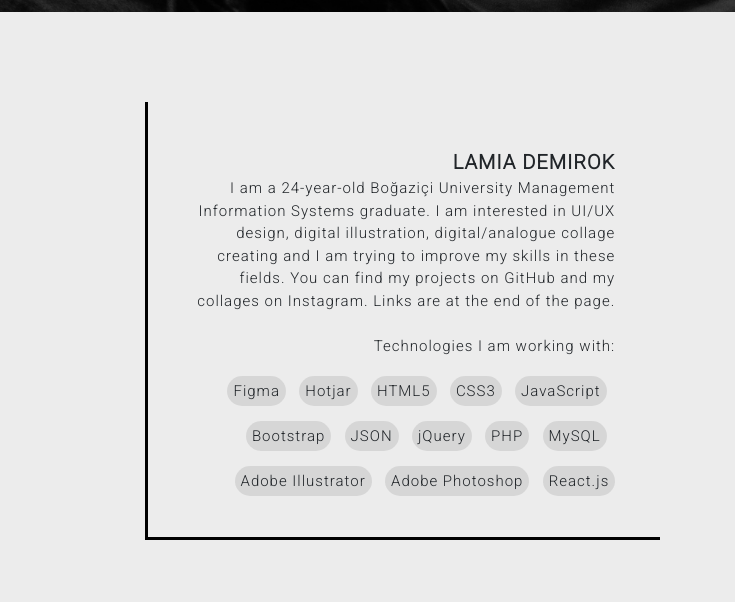
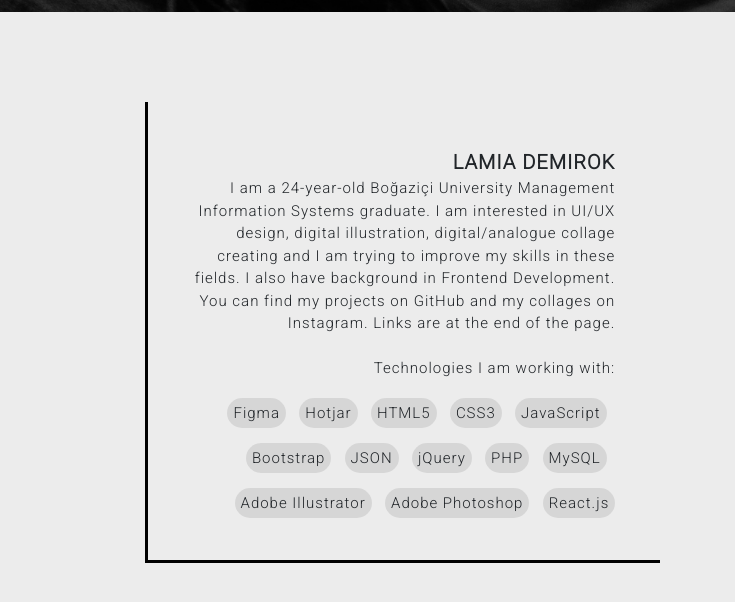
Before and after one commit to lamiademirok/lamiademirok.github.io, a plain HTML site: page index.html in a window 1280 px wide. Shown: the part 788-1390 px from the top of the page, 0-735 px from the left. Drawn offline with nearby package versions, Linux system fonts and the light colour scheme; a web font is replaced by a local one.

Commit message:
Update index.html

```diff
--- a/index.html
+++ b/index.html
@@ -62,7 +62,7 @@
                     <p class="text-end w3-animate-left mt-5 p-5" STYLE="border-left:3px solid black; border-bottom:3px solid black;">
                         <b style="font-size:20px;">LAMIA DEMIROK</b><br>
                        I am a 24-year-old Boğaziçi University Management Information Systems graduate.
-                       I am interested in UI/UX design, digital illustration, digital/analogue collage creating and I am trying to improve my skills in these fields.
+                       I am interested in UI/UX design, digital illustration, digital/analogue collage creating and I am trying to improve my skills in these fields. I also have background in Frontend Development.
                        You can find my projects on GitHub and my collages on Instagram. Links are at the end of the page.
                        <br><br>Technologies I am working with:<br><br>
 			<span class="techItem">Figma</span>&ensp;
```
